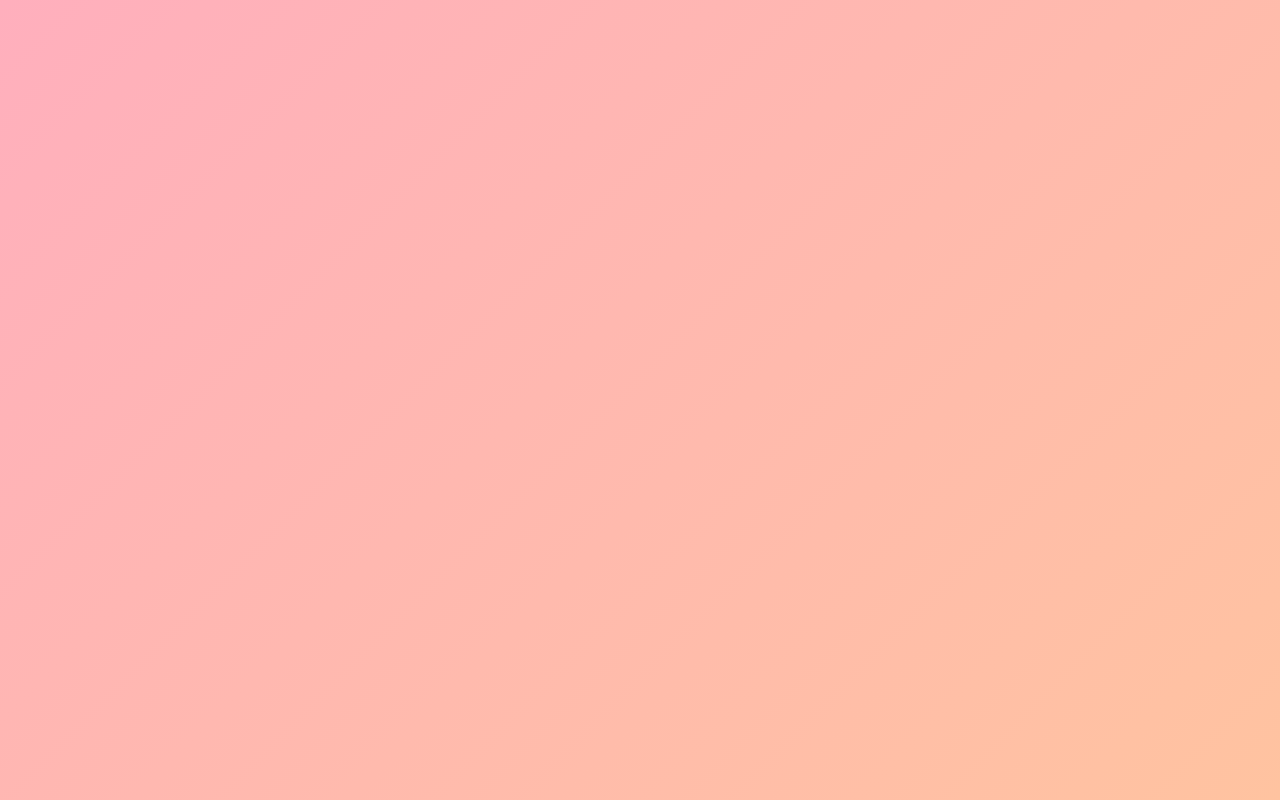
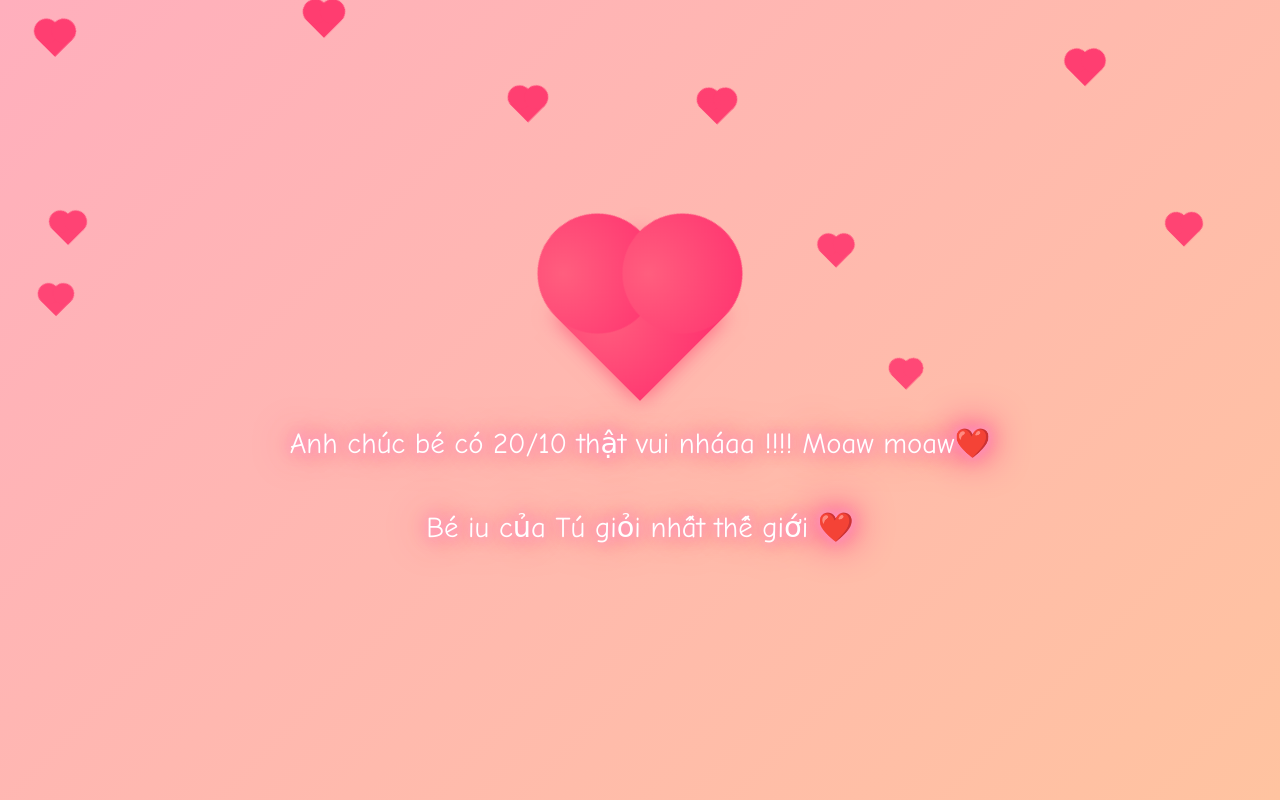
Before and after one commit to vantudz-max/tupro, a plain HTML site: page index.html in a window 1280 px wide. Drawn offline with Linux system fonts and the light colour scheme.

Commit message:
Update index.html

```diff
--- a/index.html
+++ b/index.html
@@ -67,4 +67,63 @@
   .floating-heart::before { top: -10px; left: 0; }
   .floating-heart::after { top: 0; left: 10px; }
 
-  @keyf
+  @keyframes float {
+    0% { transform: translateY(0) scale(1) rotate(-45deg); opacity: 0.9; }
+    50% { opacity: 1; }
+    100% { transform: translateY(-100vh) scale(1.5) rotate(-45deg); opacity: 0; }
+  }
+
+  /* Lời chúc hiện dần */
+  .message {
+    color: white;
+    font-size: 1.8em;
+    text-align: center;
+    text-shadow: 0 0 10px #ff99cc, 0 0 20px #ff6699, 0 0 40px #ff0066;
+    margin-top: 50px;
+    opacity: 0;
+    animation: fadeIn 2s forwards;
+  }
+
+  @keyframes fadeIn {
+    to { opacity: 1; }
+  }
+  .hidden { display: none; }
+</style>
+</head>
+<body>
+  <div class="heart"></div>
+
+  <div id="messages">
+    <div class="message hidden">Anh chúc bé có 20/10 thật vui nháaa !!!! Moaw moaw❤️</div>
+    <div class="message hidden">Bé iu của Tú giỏi nhất thế giới ❤️</div>
+    <div class="message hidden">Anh thương bé nhìu nhắm lun :3333</div>
+  </div>
+
+<script>
+  // Hiện từng dòng chữ
+  const msgs = document.querySelectorAll(".message");
+  let i = 0;
+  function showNext() {
+    if (i < msgs.length) {
+      msgs[i].classList.remove("hidden");
+      i++;
+      setTimeout(showNext, 3000);
+    }
+  }
+  showNext();
+
+  // Tạo tim bay
+  function createFloatingHeart() {
+    const heart = document.createElement("div");
+    heart.classList.add("floating-heart");
+    heart.style.left = Math.random() * 100 + "vw";
+    heart.style.animationDuration = (5 + Math.random() * 5) + "s";
+    heart.style.opacity = Math.random();
+    heart.style.transform = "rotate(-45deg) scale(" + (0.5 + Math.random()) + ")";
+    document.body.appendChild(heart);
+    setTimeout(() => heart.remove(), 8000);
+  }
+  setInterval(createFloatingHeart, 400);
+</script>
+</body>
+</html>
```
